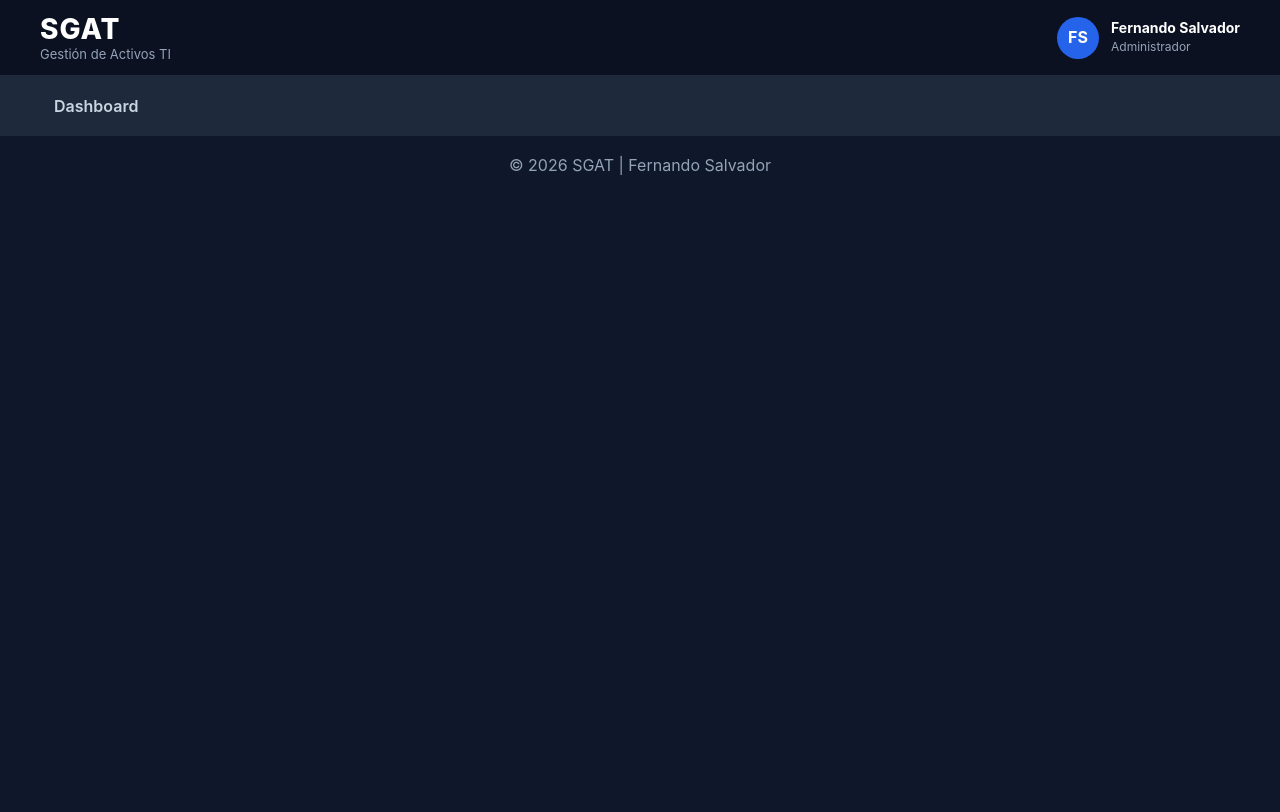
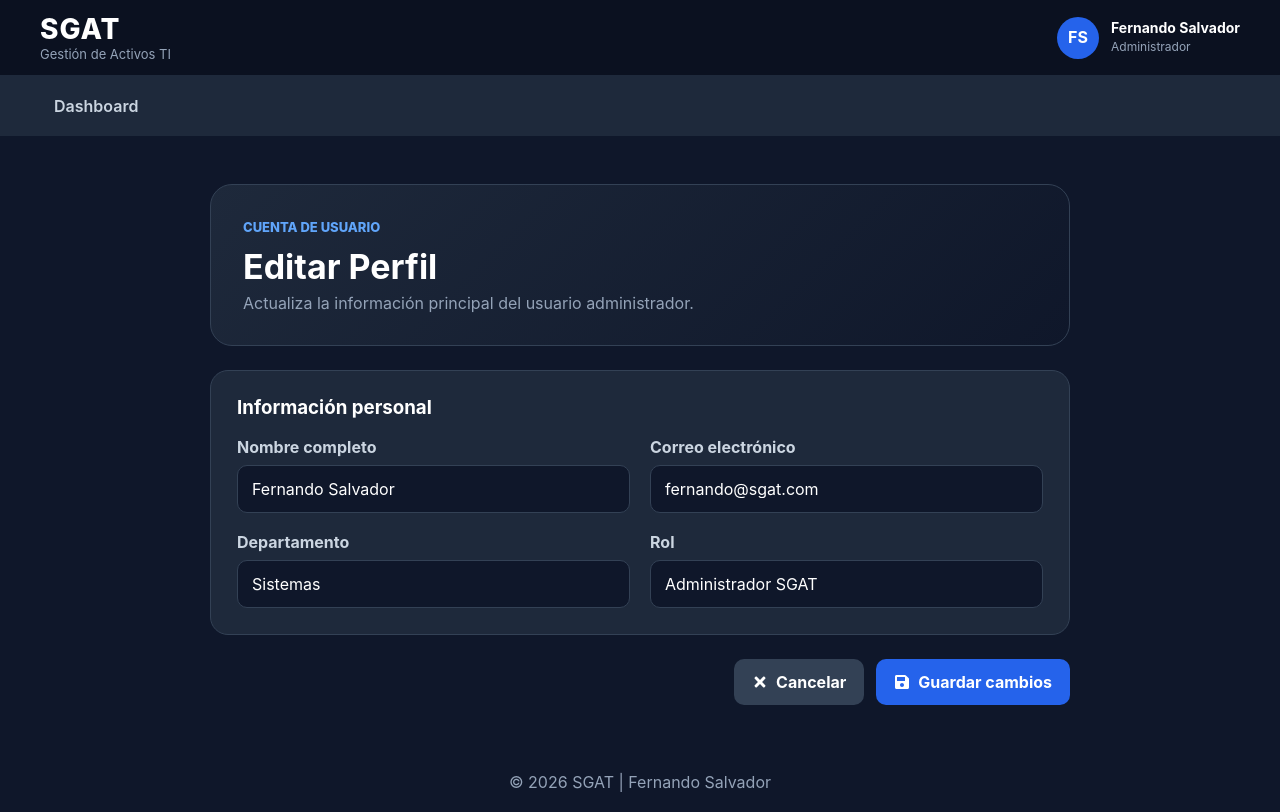
Before and after one commit to cazador0587/web_project_SGAT_frontend, a React (Vite) app: page /profile/edit in a window 1280 px wide. Built offline with nearby package versions, Linux system fonts and the light colour scheme; a web font is replaced by a local one.

Commit message:
Agregar vista de edicion de perfil

```diff
--- a/src/App.jsx
+++ b/src/App.jsx
@@ -15,6 +15,7 @@ import EditEquipment from "./pages/EditEquipment/EditEquipment";
 import EquipmentContext from "./contexts/EquipmentContext";
 import { initialEquipments } from "./data/equipments";
 import Toast from "./components/Toast/Toast";
+import EditProfile from "./pages/EditProfile/EditProfile";
 
 
 function App() {
@@ -52,6 +53,7 @@ function App() {
           <Route path="/profile" element={<Profile />} />
           <Route path="/equipment/:id" element={<EquipmentDetail />} />
           <Route path="/equipment/:id/edit" element={<EditEquipment />} />
+          <Route path="/profile/edit" element={<EditProfile />} />
         </Routes>
       </main>
 
--- /dev/null
+++ b/src/pages/EditProfile/EditProfile.css
@@ -0,0 +1,146 @@
+.edit-profile {
+  max-width: 900px;
+  margin: 0 auto;
+  padding: 48px 20px;
+}
+
+.edit-profile__hero {
+  background: linear-gradient(135deg, #1e293b, #0f172a);
+  border: 1px solid #334155;
+  border-radius: 22px;
+  padding: 32px;
+  margin-bottom: 24px;
+}
+
+.edit-profile__label {
+  color: #60a5fa;
+  font-size: 13px;
+  font-weight: 800;
+  text-transform: uppercase;
+}
+
+.edit-profile__title {
+  color: white;
+  font-size: 34px;
+  margin: 12px 0 8px;
+}
+
+.edit-profile__subtitle {
+  color: #94a3b8;
+}
+
+.edit-profile__form {
+  display: grid;
+  gap: 24px;
+}
+
+.edit-profile__section {
+  background: #1e293b;
+  border: 1px solid #334155;
+  border-radius: 18px;
+  padding: 26px;
+}
+
+.edit-profile__section h3 {
+  color: white;
+  margin-bottom: 20px;
+}
+
+.edit-profile__grid {
+  display: grid;
+  grid-template-columns: repeat(2, 1fr);
+  gap: 20px;
+}
+
+.edit-profile__group {
+  color: #cbd5e1;
+  font-weight: 700;
+
+  display: flex;
+  flex-direction: column;
+  gap: 8px;
+}
+
+.edit-profile__group input {
+  width: 100%;
+  padding: 14px;
+  border-radius: 10px;
+
+  background: #0f172a;
+  border: 1px solid #334155;
+  color: white;
+
+  font-family: inherit;
+}
+
+.edit-profile__group input:focus {
+  outline: none;
+  border-color: #2563eb;
+}
+
+.edit-profile__actions {
+  display: flex;
+  justify-content: flex-end;
+  gap: 12px;
+}
+
+.edit-profile__save,
+.edit-profile__cancel {
+  border: none;
+  border-radius: 10px;
+  padding: 14px 18px;
+
+  display: flex;
+  align-items: center;
+  gap: 8px;
+
+  cursor: pointer;
+  font-weight: 700;
+}
+
+.edit-profile__save {
+  background: #2563eb;
+  color: white;
+}
+
+.edit-profile__cancel {
+  background: #334155;
+  color: white;
+}
+
+.edit-profile__save:hover {
+  background: #1d4ed8;
+}
+
+.edit-profile__cancel:hover {
+  background: #475569;
+}
+
+@media screen and (max-width: 768px) {
+  .edit-profile {
+    padding: 32px 16px;
+  }
+
+  .edit-profile__hero,
+  .edit-profile__section {
+    padding: 22px;
+  }
+
+  .edit-profile__title {
+    font-size: 28px;
+  }
+
+  .edit-profile__grid {
+    grid-template-columns: 1fr;
+  }
+
+  .edit-profile__actions {
+    flex-direction: column-reverse;
+  }
+
+  .edit-profile__save,
+  .edit-profile__cancel {
+    width: 100%;
+    justify-content: center;
+  }
+}
--- /dev/null
+++ b/src/pages/EditProfile/EditProfile.jsx
@@ -0,0 +1,123 @@
+import { useContext, useState } from "react";
+import { useNavigate } from "react-router-dom";
+import { FaSave, FaTimes } from "react-icons/fa";
+import EquipmentContext from "../../contexts/EquipmentContext";
+import "./EditProfile.css";
+
+const initialProfileData = {
+  name: "Fernando Salvador",
+  email: "fernando@sgat.com",
+  department: "Sistemas",
+  role: "Administrador SGAT",
+};
+
+function EditProfile() {
+  const { showToast } = useContext(EquipmentContext);
+  const navigate = useNavigate();
+
+  const [profileData, setProfileData] = useState(initialProfileData);
+
+  const handleChange = (event) => {
+    const { name, value } = event.target;
+
+    setProfileData((currentData) => ({
+      ...currentData,
+      [name]: value,
+    }));
+  };
+
+  const handleSubmit = (event) => {
+    event.preventDefault();
+
+    showToast("Perfil actualizado correctamente");
+    navigate("/profile");
+  };
+
+  const handleCancel = () => {
+    navigate("/profile");
+  };
+
+  return (
+    <section className="edit-profile">
+      <div className="edit-profile__hero">
+        <span className="edit-profile__label">Cuenta de usuario</span>
+
+        <h2 className="edit-profile__title">Editar Perfil</h2>
+
+        <p className="edit-profile__subtitle">
+          Actualiza la información principal del usuario administrador.
+        </p>
+      </div>
+
+      <form className="edit-profile__form" onSubmit={handleSubmit}>
+        <div className="edit-profile__section">
+          <h3>Información personal</h3>
+
+          <div className="edit-profile__grid">
+            <label className="edit-profile__group">
+              Nombre completo
+              <input
+                name="name"
+                type="text"
+                value={profileData.name}
+                onChange={handleChange}
+                required
+              />
+            </label>
+
+            <label className="edit-profile__group">
+              Correo electrónico
+              <input
+                name="email"
+                type="email"
+                value={profileData.email}
+                onChange={handleChange}
+                required
+              />
+            </label>
+
+            <label className="edit-profile__group">
+              Departamento
+              <input
+                name="department"
+                type="text"
+                value={profileData.department}
+                onChange={handleChange}
+                required
+              />
+            </label>
+
+            <label className="edit-profile__group">
+              Rol
+              <input
+                name="role"
+                type="text"
+                value={profileData.role}
+                onChange={handleChange}
+                required
+              />
+            </label>
+          </div>
+        </div>
+
+        <div className="edit-profile__actions">
+          <button
+            type="button"
+            className="edit-profile__cancel"
+            onClick={handleCancel}
+          >
+            <FaTimes />
+            Cancelar
+          </button>
+
+          <button type="submit" className="edit-profile__save">
+            <FaSave />
+            Guardar cambios
+          </button>
+        </div>
+      </form>
+    </section>
+  );
+}
+
+export default EditProfile;
--- a/src/pages/Profile/Profile.jsx
+++ b/src/pages/Profile/Profile.jsx
@@ -1,3 +1,4 @@
+import { Link } from "react-router-dom";
 import { useContext } from "react";
 import EquipmentContext from "../../contexts/EquipmentContext";
 import {
@@ -42,15 +43,10 @@ function Profile() {
               <p className="profile__role">Administrador SGAT</p>
             </div>
 
-            <button
-              className="profile__edit"
-              onClick={() =>
-                showToast("Función de edición de perfil próximamente")
-              }
-            >
+            <Link className="profile__edit" to="/profile/edit">
               <FaEdit />
               Editar Perfil
-            </button>
+            </Link>
           </div>
 
           <div className="profile__stats">
```
